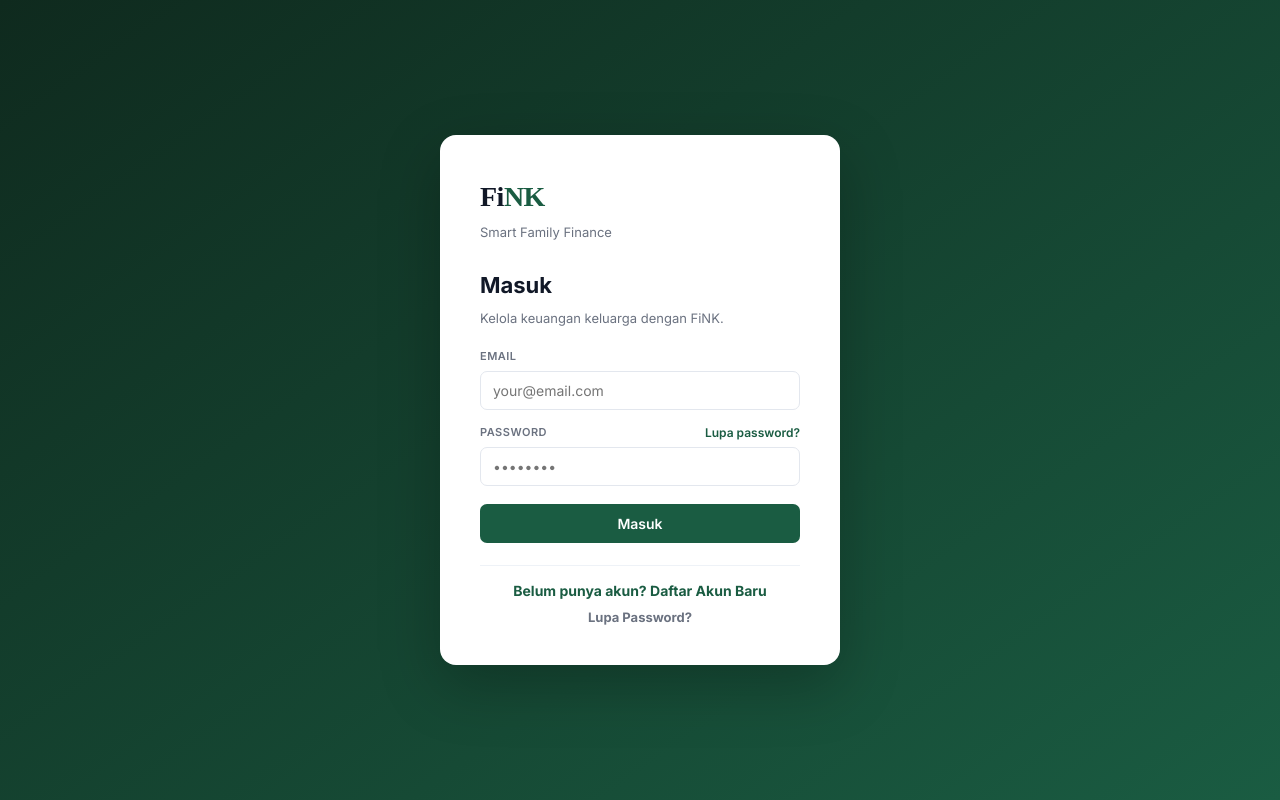
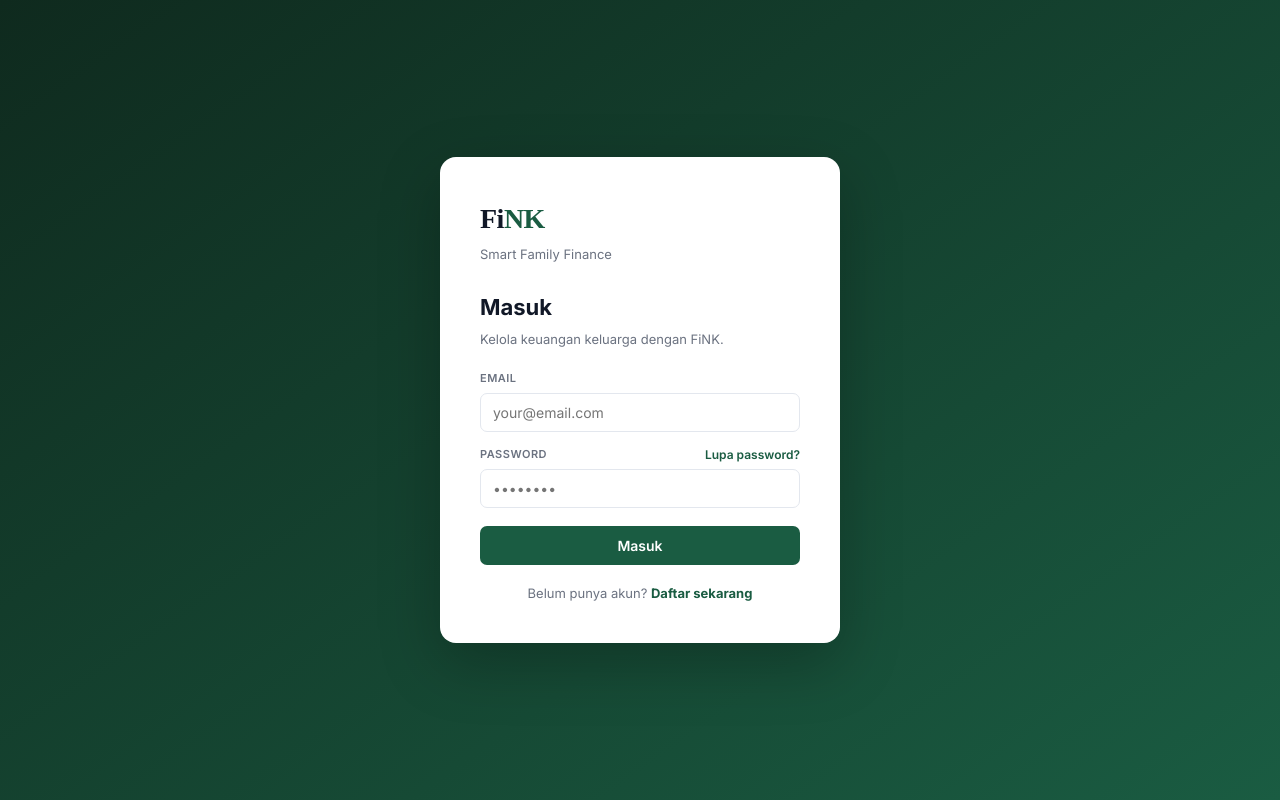
Before and after one commit to math-coder-22/fink-web, a Next.js app: page /login in a window 1280 px wide. Built offline with nearby package versions, Linux system fonts and the light colour scheme.

Commit message:
Fix landing page register and forgot password access

```diff
--- a/src/app/login/page.tsx
+++ b/src/app/login/page.tsx
@@ -2,7 +2,7 @@
 
 export const dynamic = 'force-dynamic'
 
-import { useEffect, useMemo, useState } from 'react'
+import { Suspense, useEffect, useMemo, useState } from 'react'
 import { createClient } from '@/lib/supabase/client'
 import { useRouter, useSearchParams } from 'next/navigation'
 
@@ -27,7 +27,7 @@ const labelStyle: React.CSSProperties = {
   marginBottom: '6px',
 }
 
-export default function LoginPage() {
+function LoginContent() {
   const [email, setEmail]             = useState('')
   const [password, setPassword]       = useState('')
   const [confirmPassword, setConfirmPassword] = useState('')
@@ -70,15 +70,6 @@ export default function LoginPage() {
     setConfirmPassword('')
     setNewPassword('')
     clearFeedback()
-
-    if (typeof window !== 'undefined') {
-      const url =
-        nextMode === 'register' ? '/login?mode=register' :
-        nextMode === 'forgot' ? '/login?mode=forgot' :
-        nextMode === 'reset' ? '/login?type=recovery' :
-        '/login'
-      window.history.replaceState(null, '', url)
-    }
   }
 
   async function handleLogin(e: React.FormEvent) {
@@ -262,28 +253,9 @@ export default function LoginPage() {
               {loading ? 'Signing in...' : 'Masuk'}
             </button>
 
-            <div style={{
-              marginTop: '8px',
-              paddingTop: '16px',
-              borderTop: '1px solid #eef2f7',
-              display: 'flex',
-              flexDirection: 'column',
-              gap: '10px',
-              textAlign: 'center',
-            }}>
-              <button type="button" onClick={() => switchMode('register')} style={{
-                ...linkButtonStyle,
-                fontSize: '14px',
-              }}>
-                Belum punya akun? Daftar Akun Baru
-              </button>
-              <button type="button" onClick={() => switchMode('forgot')} style={{
-                ...linkButtonStyle,
-                color: '#6b7280',
-                fontSize: '13px',
-              }}>
-                Lupa Password?
-              </button>
+            <div style={{ textAlign:'center', fontSize:'13px', color:'#6b7280', marginTop:'4px' }}>
+              Belum punya akun?{' '}
+              <button type="button" onClick={() => switchMode('register')} style={linkButtonStyle}>Daftar sekarang</button>
             </div>
           </form>
         )}
@@ -397,3 +369,24 @@ function Feedback({ type, text }: { type: 'error' | 'success'; text: string }) {
     </div>
   )
 }
+
+
+export default function LoginPage() {
+  return (
+    <Suspense fallback={
+      <div style={{
+        minHeight: '100dvh',
+        background: 'linear-gradient(145deg, #0f2a1e 0%, #1a5c42 100%)',
+        display: 'flex',
+        alignItems: 'center',
+        justifyContent: 'center',
+        color: 'white',
+        fontWeight: 700,
+      }}>
+        Loading...
+      </div>
+    }>
+      <LoginContent />
+    </Suspense>
+  )
+}
```
Also changed, not shown: src/lib/supabase/middleware.ts (+1 -9 lines).
